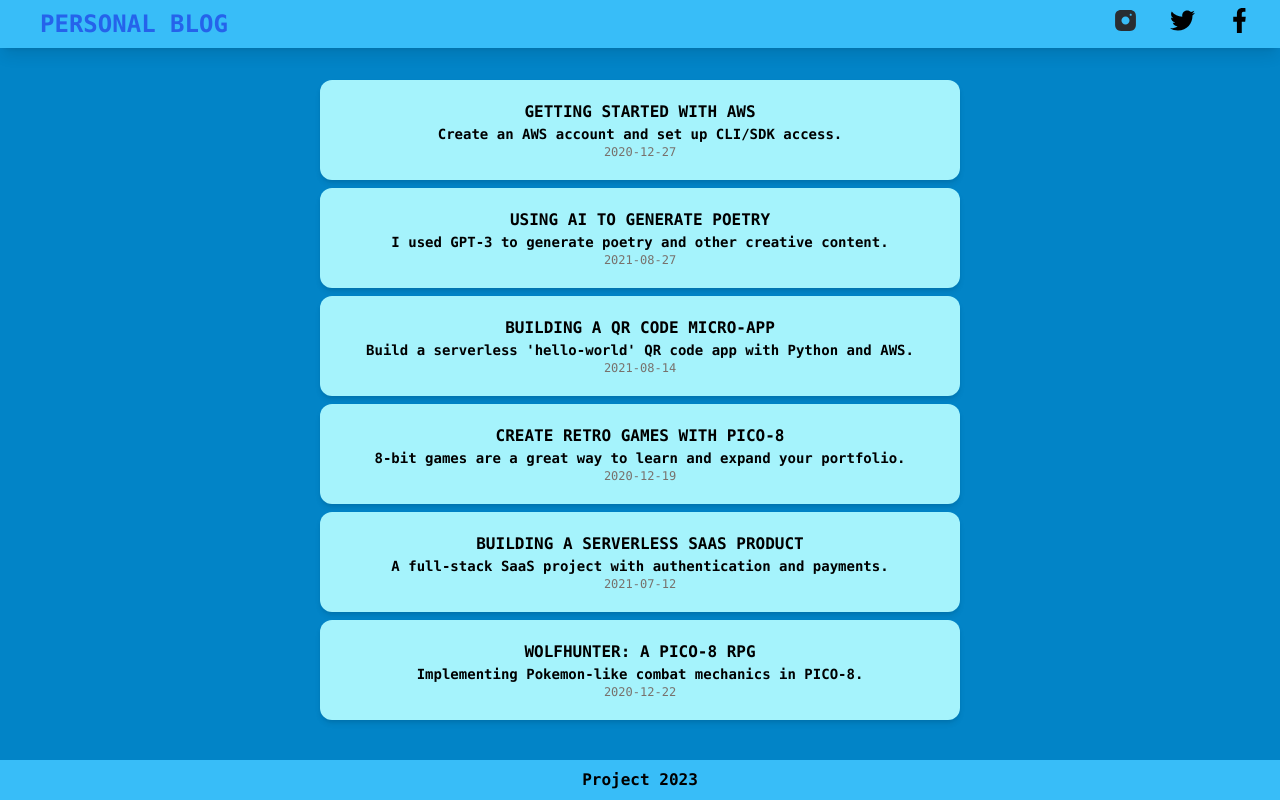
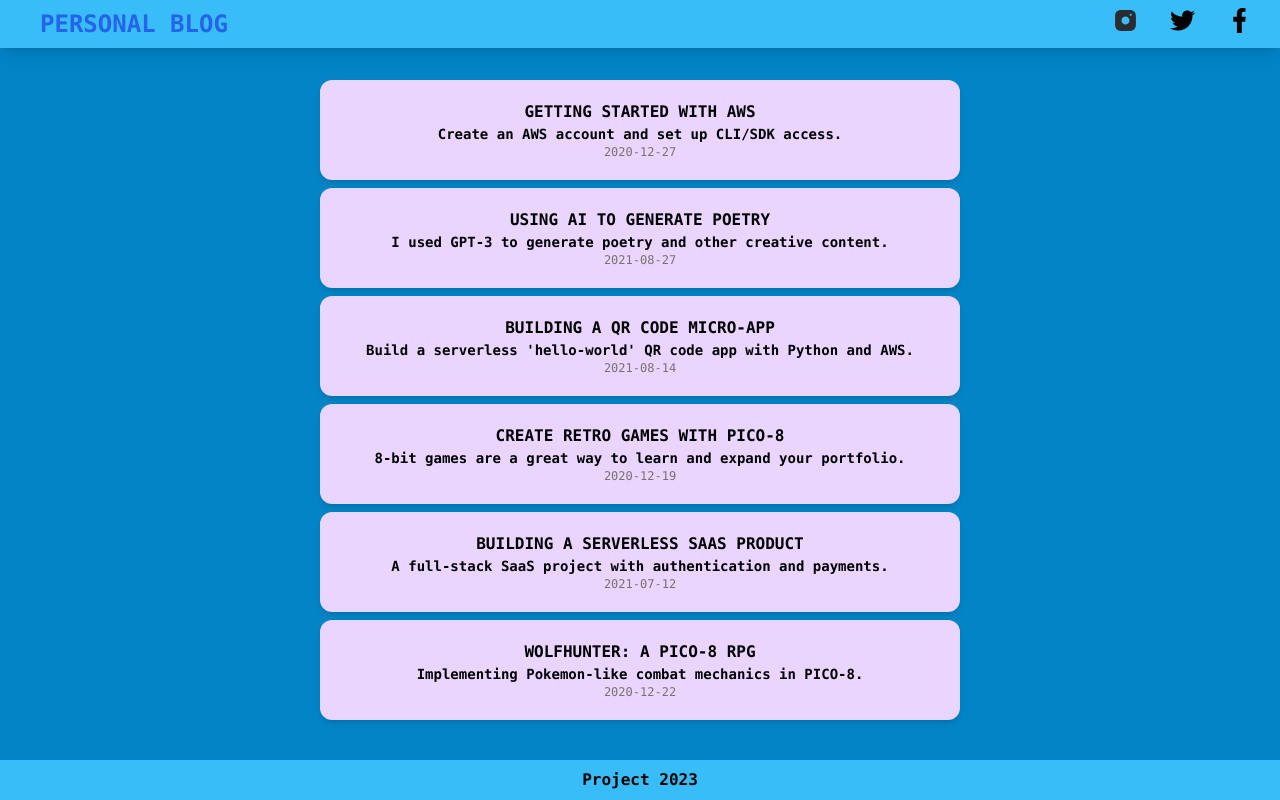
Before and after one commit to edgarrps/personal-blog, a Next.js app: page / in a window 1280 px wide. Built offline with nearby package versions, Linux system fonts and the light colour scheme.

Commit message:
Update PostPreview.tsx

```diff
--- a/components/PostPreview.tsx
+++ b/components/PostPreview.tsx
@@ -3,9 +3,9 @@
 
 export default function PostPreview(props: PostMetadata) {
     return (
-        <div className='mx-auto desktop:ml-80 desktop:mr-80 laptop:ml-40 laptop:mr-40 tablet:ml-40 tablet:mr-40 mobile:ml-20 mobile:mr-20 text-center p-5 shadow-md rounded-xl hover:shadow-xl ease-in-out duration-300 bg-cyan-200'>
+        <div className='mx-auto desktop:ml-80 desktop:mr-80 laptop:ml-40 laptop:mr-40 tablet:ml-40 tablet:mr-40 mobile:ml-20 mobile:mr-20 text-center p-5 shadow-md rounded-xl hover:shadow-xl ease-in-out duration-300 bg-purple-200'>
             <Link href={`/posts/${props.slug}`}>
-                <h2 className='font-mono uppercase font-bold hover:text-blue-600'>{props.title}</h2>
+                <h2 className='font-mono uppercase font-semibold hover:text-blue-600'>{props.title}</h2>
             </Link>
             <p className='text-sm font-mono font-semibold'>{props.subtitle}</p>
             <p className='text-xs font-mono text-stone-500'>{props.date}</p>
```
